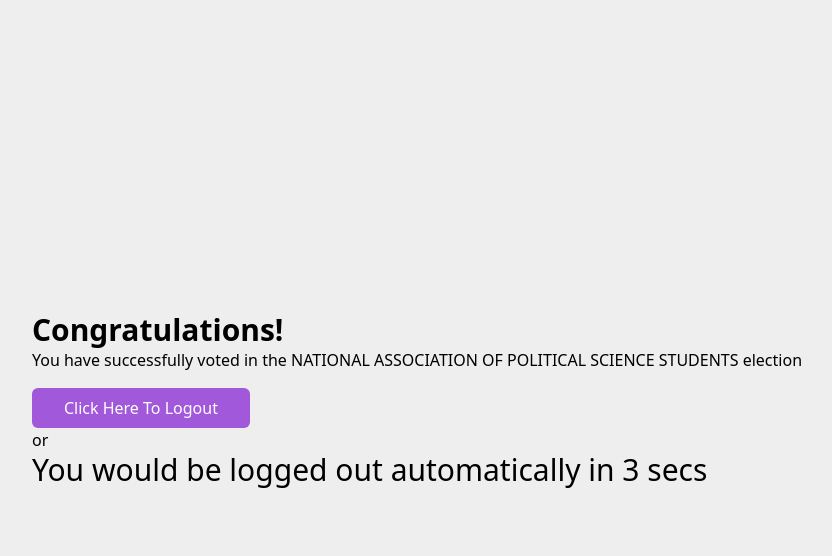
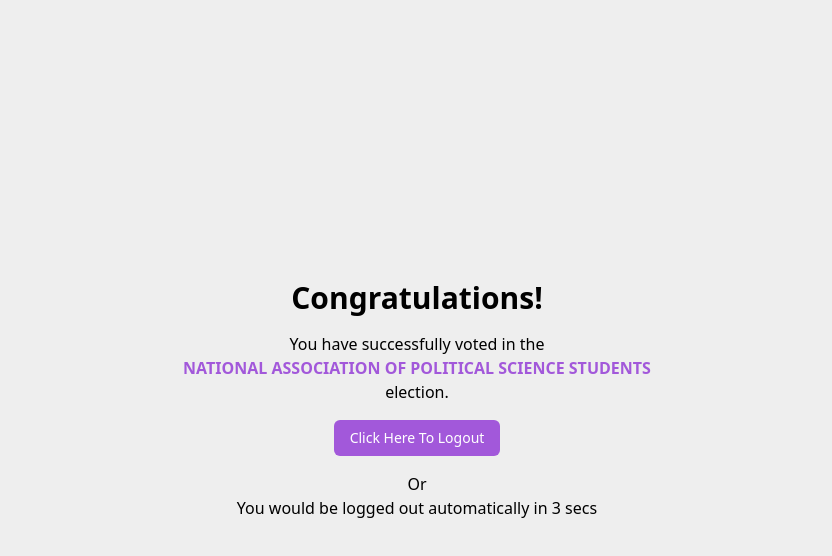
Before and after one commit to School-e-voting-Project/E-voting-project, a React (Vite) app: page /vote in a window 1280 px wide. Both pictures are taken after a click on the button "Submit". Shown: the top 556 px of the page, without its empty margins (223-1055 px from the left). Built offline with nearby package versions, Linux system fonts and the light colour scheme.

Commit message:
designed congrats page and added functionality, fixed padding issue pn election page

```diff
--- a/src/components/Button.jsx
+++ b/src/components/Button.jsx
@@ -1,12 +1,23 @@
 import React from "react";
 
-export default function Button({ handleSubmit, text }) {
+export default function Button({ handleSubmit, text, size = "s" }) {
+  const getButtonSizeClass = () => {
+    switch (size) {
+      case "s":
+        return "text-sm py-2 px-4";
+      case "l":
+        return "text-lg py-4 px-8";
+      default:
+        return "text-md py-3 w-[60%]";
+    }
+  };
+
   return (
     <button
       onClick={() => {
         handleSubmit();
       }}
-      className="mt-4 capitalize px-8 text-md py-2 bg-primary_variant hover:bg-primary text-white rounded-md"
+      className={`my-4 capitalize ${getButtonSizeClass()} bg-primary_variant hover:bg-primary text-white rounded-md`}
     >
       {text}
     </button>
--- a/src/components/Category.jsx
+++ b/src/components/Category.jsx
@@ -1,16 +1,13 @@
-// Position.js
+// Category.js
 import Candidate from "@/components/Card";
 import { useNavigate } from "react-router-dom";
 import Button from "@/components/Button";
 import { useVoting } from "@/context/VotingContext";
 
-export default function Position({ office, contestants }) {
-  const {  abstain} =
-    useVoting();
+export default function Category({ office, contestants }) {
+  const { abstain } = useVoting();
 
   const navigate = useNavigate();
-
-
 
   return (
     <div
--- a/src/pages/Congratulations.jsx
+++ b/src/pages/Congratulations.jsx
@@ -1,9 +1,11 @@
 import React, { useState, useEffect } from "react";
 import Button from "@/components/Button";
+import { useLogin } from "@/context/LoginContext";
 
 const CongratulatoryPage = () => {
   const [countdown, setCountdown] = useState(5);
   const [ellipsis, setEllipsis] = useState("");
+  const { logout } = useLogin();
 
   useEffect(() => {
     const countdownInterval = setInterval(() => {
@@ -15,8 +17,7 @@
 
   useEffect(() => {
     if (countdown === 0) {
-      // Call your logout function here
-      // For example: logoutUser();
+      // logout();
       console.log("User logged out automatically");
     } else {
       // Animate the ellipsis
@@ -33,18 +34,21 @@
 
   return (
     <div className="w-full min-h-screen grid place-items-center bg-accent">
-      <div>
-        <h1 className="font-bold text-3xl">Congratulations!</h1>
+      <div className="text-center">
+        <h1 className="font-bold text-3xl pb-4">Congratulations!</h1>
         <p>
-          You have successfully voted in the NATIONAL ASSOCIATION OF POLITICAL
-          SCIENCE STUDENTS election
+          You have successfully voted in the <br />{" "}
+          <span className="font-bold text-primary_variant">
+            {" "}
+            NATIONAL ASSOCIATION OF POLITICAL SCIENCE STUDENTS
+          </span>{" "}
+          <br /> election.
         </p>
-        <Button
-          text={"Click here to logout"}
-          handleSubmit={() => abstain(office)}
-        />
-        <p> or </p>
-        <p className = "text-3xl">
+        <Button text={"Click here to logout"} handleSubmit={logout} />
+
+        <p className="">
+          <span className="capitalize">or</span>
+          <br />
           You would be logged out automatically in{" "}
           {countdown == 1 ? `${countdown} sec` : `${countdown} secs`}
           {ellipsis}
--- a/src/pages/Election.jsx
+++ b/src/pages/Election.jsx
@@ -1,13 +1,11 @@
 import Header from "@/components/Header";
 import Category from "@/components/Category";
-import { useLogin } from "@/context/LoginContext";
 import contestants from "@/constants/contestants";
 import Warning from "@/components/Warning";
 import Button from "@/components/Button";
 import { useVoting } from "@/context/VotingContext";
 
 const ElectionPage = () => {
-  const { logout } = useLogin();
   const { submitHandler } = useVoting();
 
   const categories = contestants.map((category, index) => (
@@ -17,12 +15,12 @@
   return (
     <div className="bg-secondary ">
       <Header />
-      <main className="max-w-[90%] md:max-w-[85%] mx-auto">
+      <main className="py-10 max-w-[90%] md:max-w-[85%] mx-auto">
         {categories}
         <Warning />
         <div className="grid place-items-center">
           {" "}
-          <Button text={"submit"} handleSubmit={submitHandler} />
+          <Button size="large" text={"submit"} handleSubmit={submitHandler} />
         </div>
       </main>
     </div>
```
